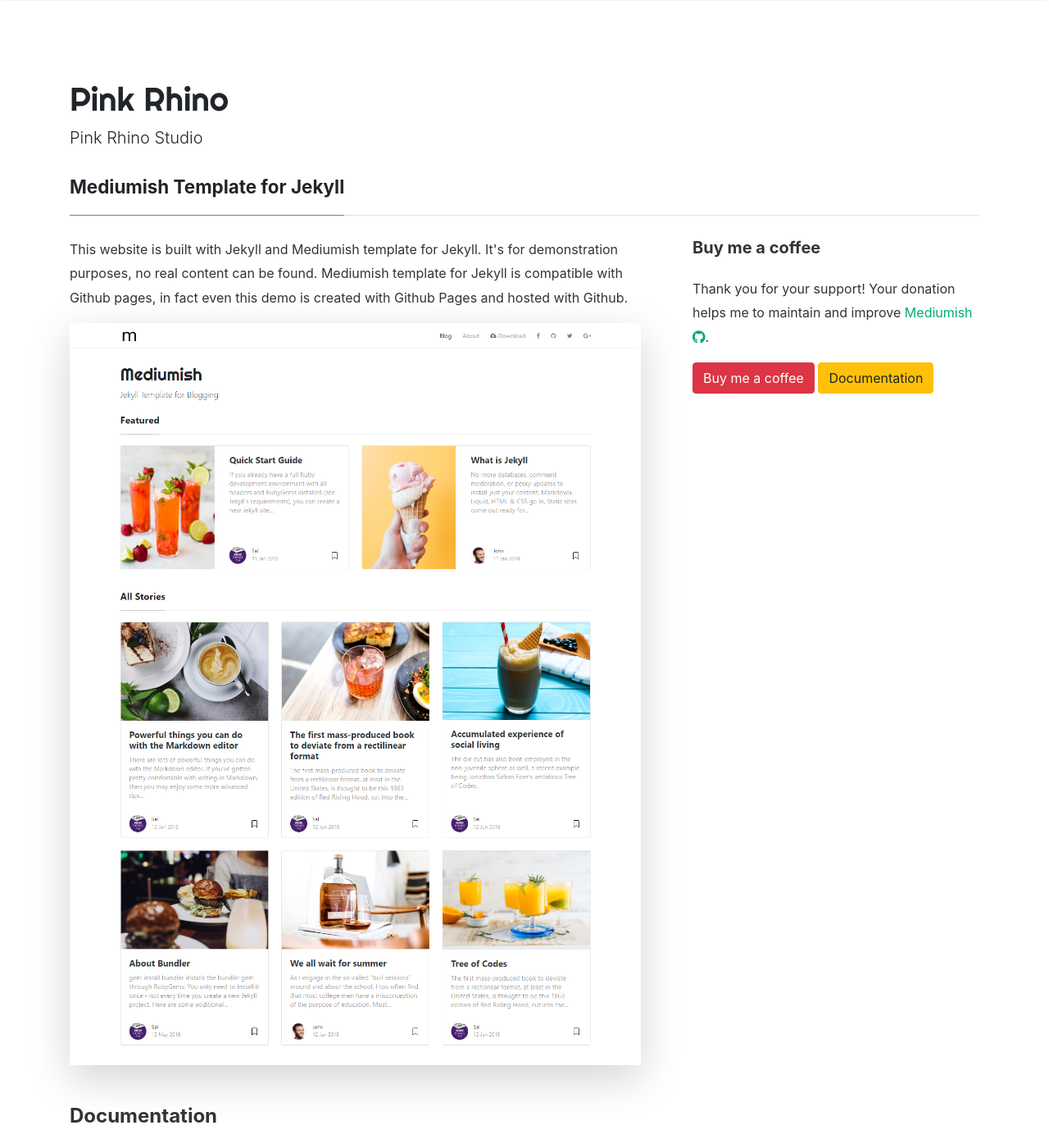
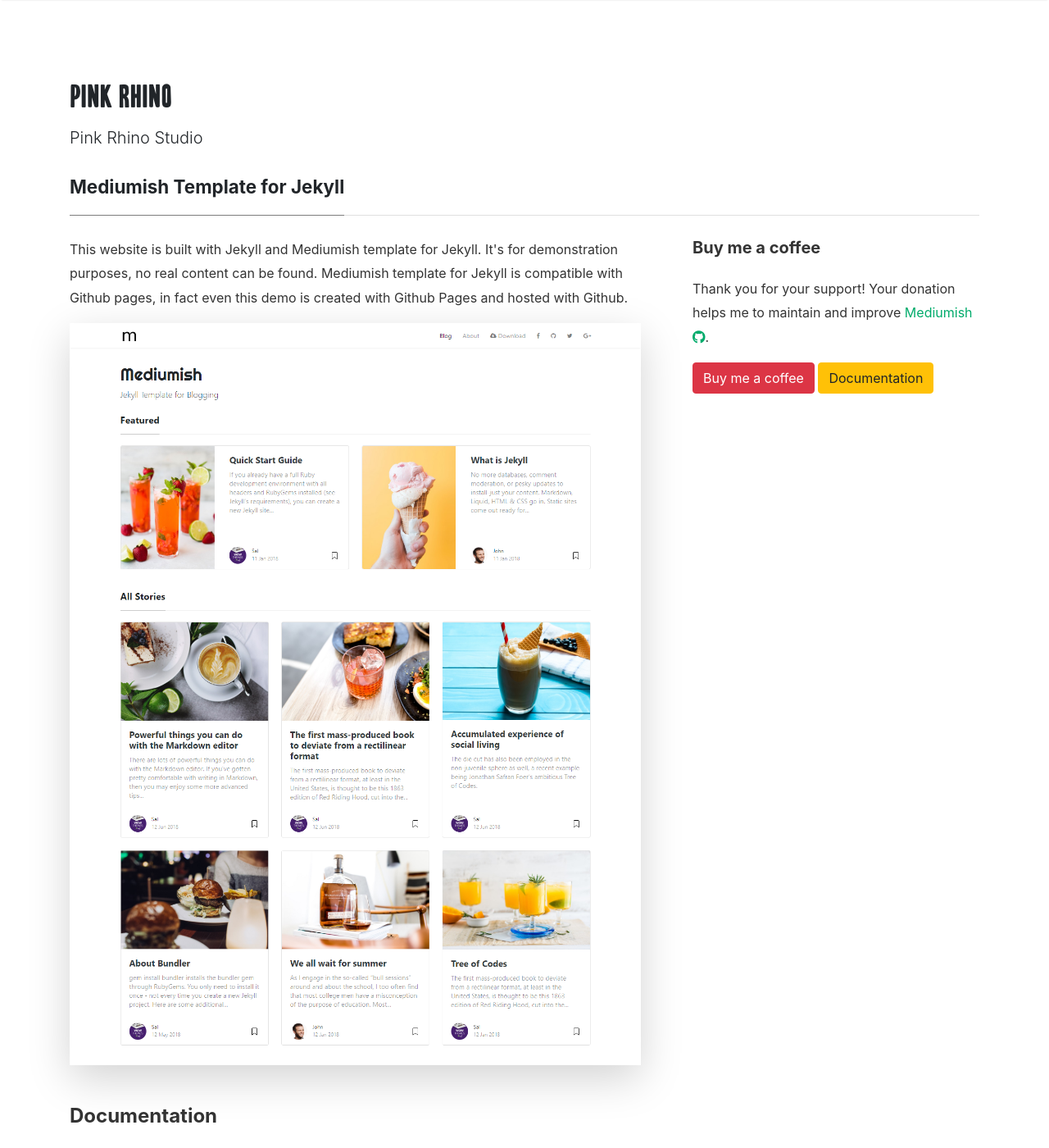
Before and after one commit to leblanck/pinkrhino, a Jekyll site: the page built from _pages/about.md, in a window 1280 px wide and 1400 px high. Shown: the whole window at 82% size. Built offline with Jekyll 4.4.1, drawn with Linux system fonts in a browser that asks for light colours; nearby versions of some CDN libraries; comment, search, counter and statistics services are not loaded.

Commit message:
change title typeface

```diff
--- a/assets/css/screen.css
+++ b/assets/css/screen.css
@@ -7,6 +7,16 @@
     html { font-size:18px; } /* Increase the font size on higher resolutions */
     .container {max-width:80%;}
 }
+
+@font-face {
+    font-family: 'yrt_nice_weatherregular';
+    src: url('../fonts/yrtniceweather.woff2') format('woff2'),
+         url('../fonts/yrtniceweather.woff') format('woff');
+    font-weight: normal;
+    font-style: normal;
+
+}
+
 .mainheading {
     padding: 1rem 0rem;
 }
@@ -305,7 +315,7 @@
 }
 
 .mainheading h1.sitetitle {
-    font-family: Righteous;
+    font-family: 'yrt_nice_weatherregular';
 }
 
 .mainheading h1.posttitle {
```
Also changed, not shown: assets/fonts/YRTNiceWeather.otf (added), assets/fonts/yrtniceweather.woff (added), assets/fonts/yrtniceweather.woff2 (added).
